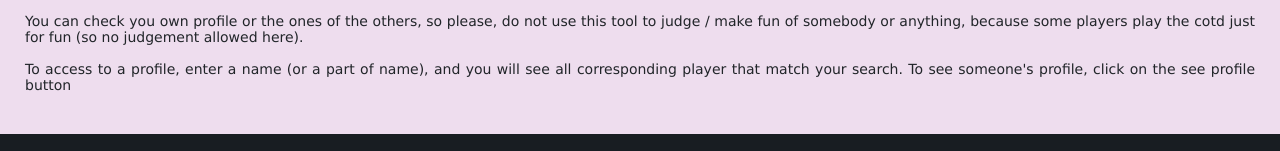
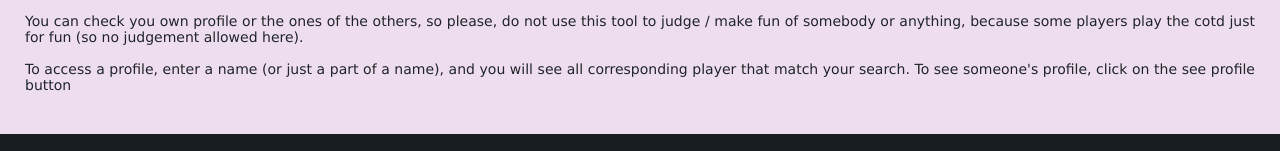
Before and after one commit to tmstats/tmstats.github.io, a plain HTML site: page index.html in a window 1280 px wide. Shown: the part 188-339 px from the top of the page. Drawn offline with nearby package versions, Linux system fonts and the light colour scheme; no server answers.

Commit message:
Update index.html

```diff
--- a/index.html
+++ b/index.html
@@ -20,7 +20,7 @@
     <h2>Disclaimer!</h2>
     <p>
       This website only exist because I found it cool to be able to see everyones performance on the Cup of the Day, a knot-out daily competition hosted by Nadeo.</p> <p>You can check you own profile or the ones of the others, so please, do not use this tool to judge / make fun of somebody or anything, because some players play the cotd just for fun (so no judgement allowed here).</p>
-<p> To access to a profile, enter a name (or a part of name), and you will see all corresponding player that match your search. To see someone's profile, click on the see profile button</p>
+<p> To access a profile, enter a name (or just a part of a name), and you will see all corresponding player that match your search. To see someone's profile, click on the see profile button</p>
     </section>
 
     <section id ="playerSearch">
```
